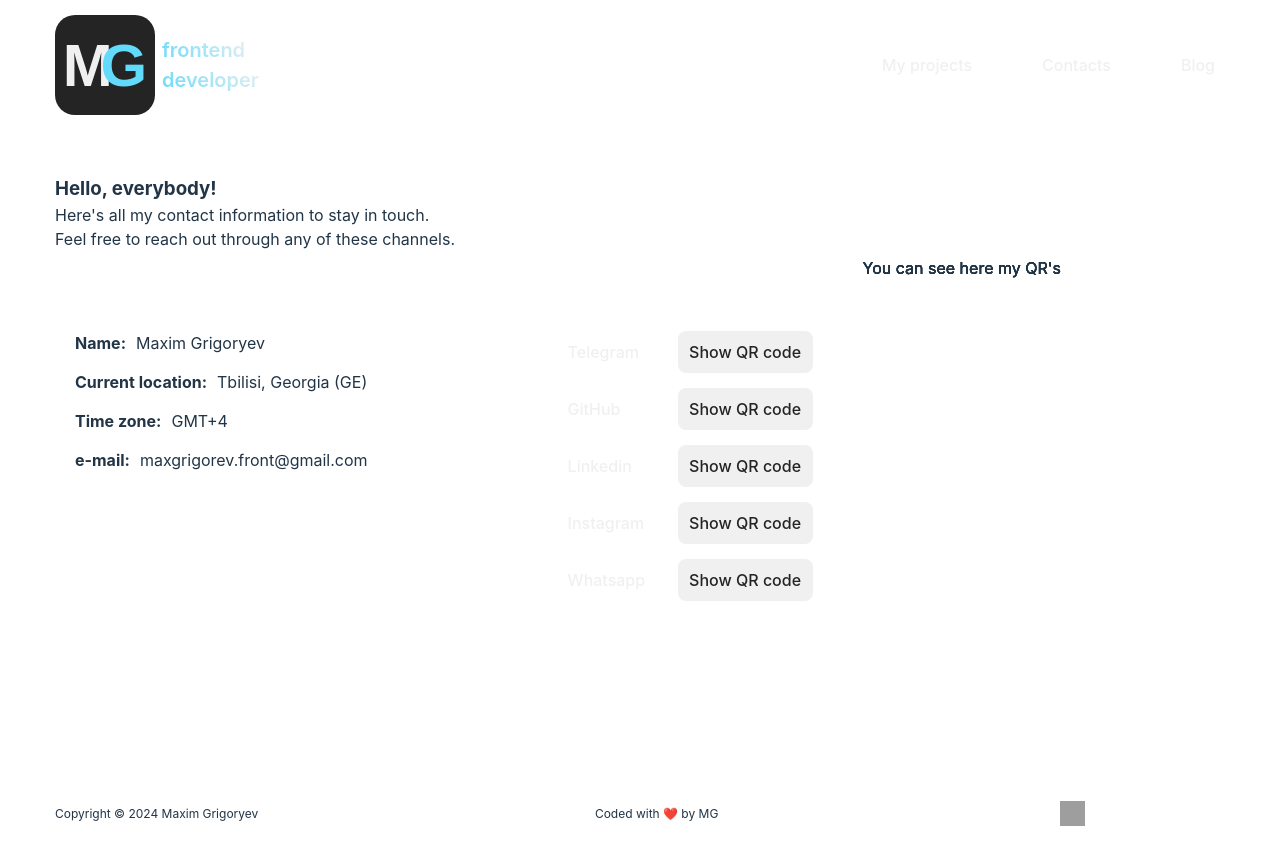
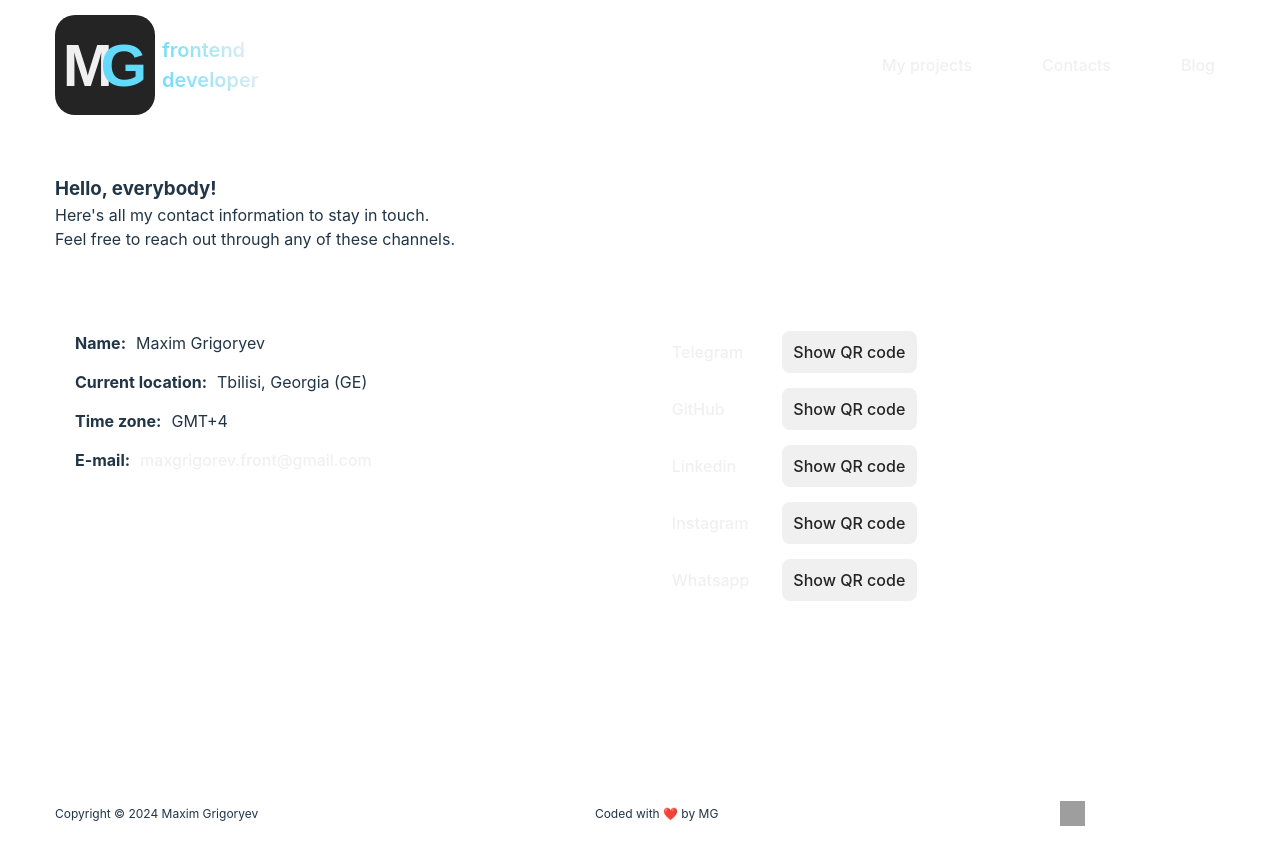
Before and after one commit to mgDentist/maxim_grigoryev_frontend_dev, a React (Vite) app: page /contacts in a window 1280 px wide. Built offline with nearby package versions, Linux system fonts and the light colour scheme; grey boxes are pictures that could not be loaded.

Commit message:
fix changed some visual bugs at ContactAddress

```diff
--- a/src/DB/DB-contacts-addresses.js
+++ b/src/DB/DB-contacts-addresses.js
@@ -2,7 +2,7 @@ const contactsAddresses = [
     { key: 'name', label: 'Name', description: 'Maxim Grigoryev', },
     { key: 'location', label: 'Current location', description: 'Tbilisi, Georgia (GE)', },
     { key: 'timeZone', label: 'Time zone', description: 'GMT+4', },
-    { key: 'email', label: 'e-mail', description: 'maxgrigorev.front@gmail.com', },
+    { key: 'email', label: 'E-mail', description: 'maxgrigorev.front@gmail.com', },
 ];
 
 const contactsQRs = [
--- a/src/components/ContactAddress/ContactAddress.jsx
+++ b/src/components/ContactAddress/ContactAddress.jsx
@@ -19,12 +19,20 @@ const ContactAddress = () => {
                         className="contacts-block__item"
                         key={item.key}>
                         <span><b>{item.label}:</b></span>
-                        <span>{item.description}</span>
+                        {item.key === 'email' ?
+                            <a
+                                href="mailto:maxgrigorev.front@gmail.com"
+                                className="contacts-block__link"
+                                target="_blank"
+                                rel="noopener noreferrer"
+                            >{item.description}</a> :
+                            <span>{item.description}</span>}
+
                     </li>
                 ))}
             </ul>
-
-            <ul className="qr-code__container">
+            <div className="qr-code__container">
+                <ul >
                     {contactsQRs.map((qr, index) => (
                         <li
                             key={qr.name}
@@ -42,7 +50,7 @@ const ContactAddress = () => {
                             </button>
 
                             <div className="qr-code__img-container">
-                            <p>You can see here my QR's</p>
+
                                 <div
                                     className={`qr-code__img-wrapper ${activeQR === index ? 'qr-code__img-wrapper--visible' : ''
                                         }`}
@@ -59,6 +67,8 @@ const ContactAddress = () => {
                     ))}
                 </ul>
             </div>
+
+        </div>
     )
 };
 
--- a/src/components/ContactAddress/ContactAddress.scss
+++ b/src/components/ContactAddress/ContactAddress.scss
@@ -3,7 +3,7 @@
     padding: 80px 20px;
     display: flex;
     flex-wrap: wrap;
-    gap: 200px;
+    gap: 300px;
 
     &__list {
         display: flex;
@@ -18,11 +18,15 @@
 }
 
 .qr-code__container {
-    position: relative;
-    min-width: 400px;
-    display: flex;
-    flex-direction: column;
-    gap: 15px;
+
+
+    ul {
+        position: relative;
+        min-width: 400px;
+        display: flex;
+        flex-direction: column;
+        gap: 15px;
+    }
 
     li {
         display: flex;
```
Lines whose indentation alone changed are shown as unchanged.
